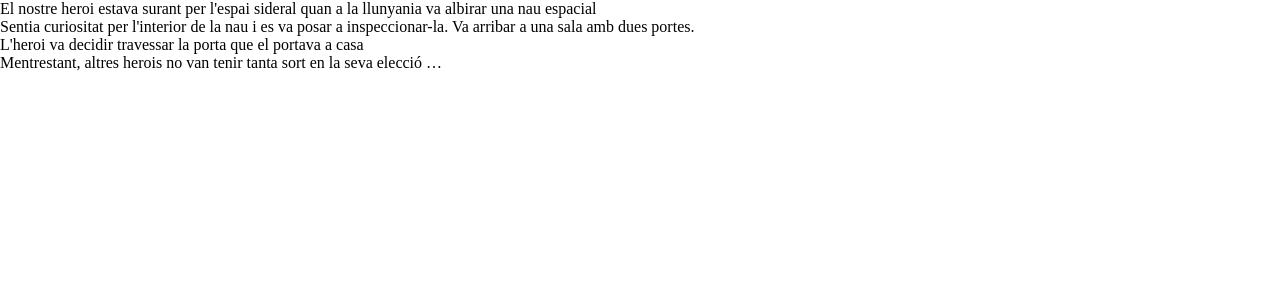
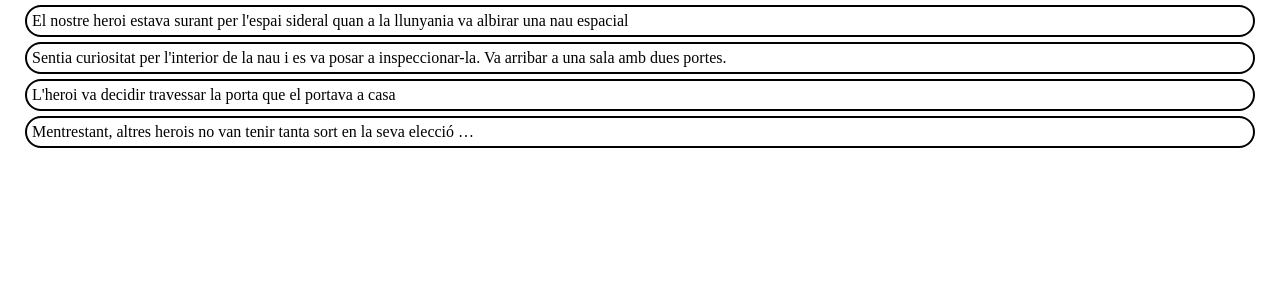
Before and after one commit to Leptonita/Sprint6-React, a React (Create React App) app: page / in a window 1280 px wide. Shown: the top 300 px of the page. Built offline with nearby package versions, Linux system fonts and the light colour scheme.

Commit message:
SP6ex3 maquetacion Escena con styled-components

```diff
--- a/src/components/Escena/Escena.js
+++ b/src/components/Escena/Escena.js
@@ -1,10 +1,10 @@
-
+import { DivFrase } from "./Escena.styled";
 
 export default function Escena(props) {
 
     return (
-        <div>
+        <DivFrase>
             {props.frase}
-        </div>
+        </DivFrase>
     )
 }
--- /dev/null
+++ b/src/components/Escena/Escena.styled.js
@@ -0,0 +1,10 @@
+import styled from "styled-components";
+
+export const DivFrase = styled.div`
+width: 95%;
+margin: 5px auto;
+padding: 5px;
+border: 2px solid black;
+border-radius: 20px;
+
+`;
```
